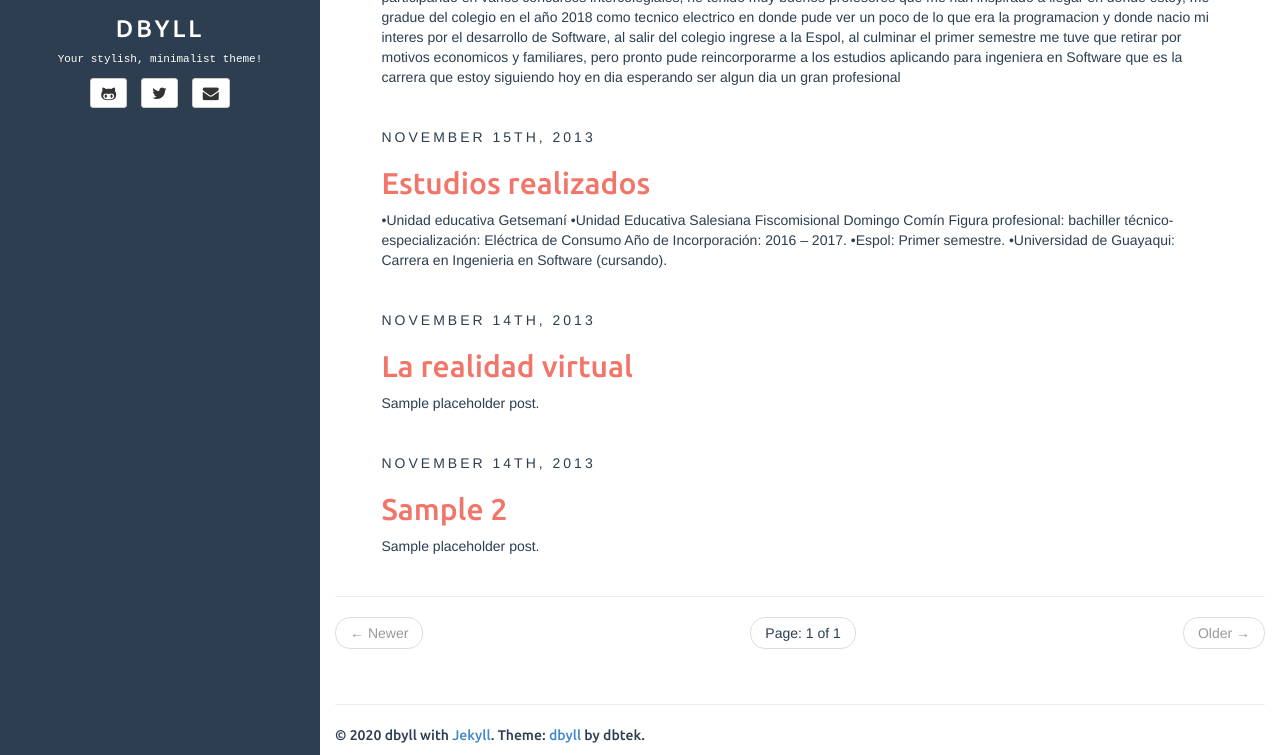
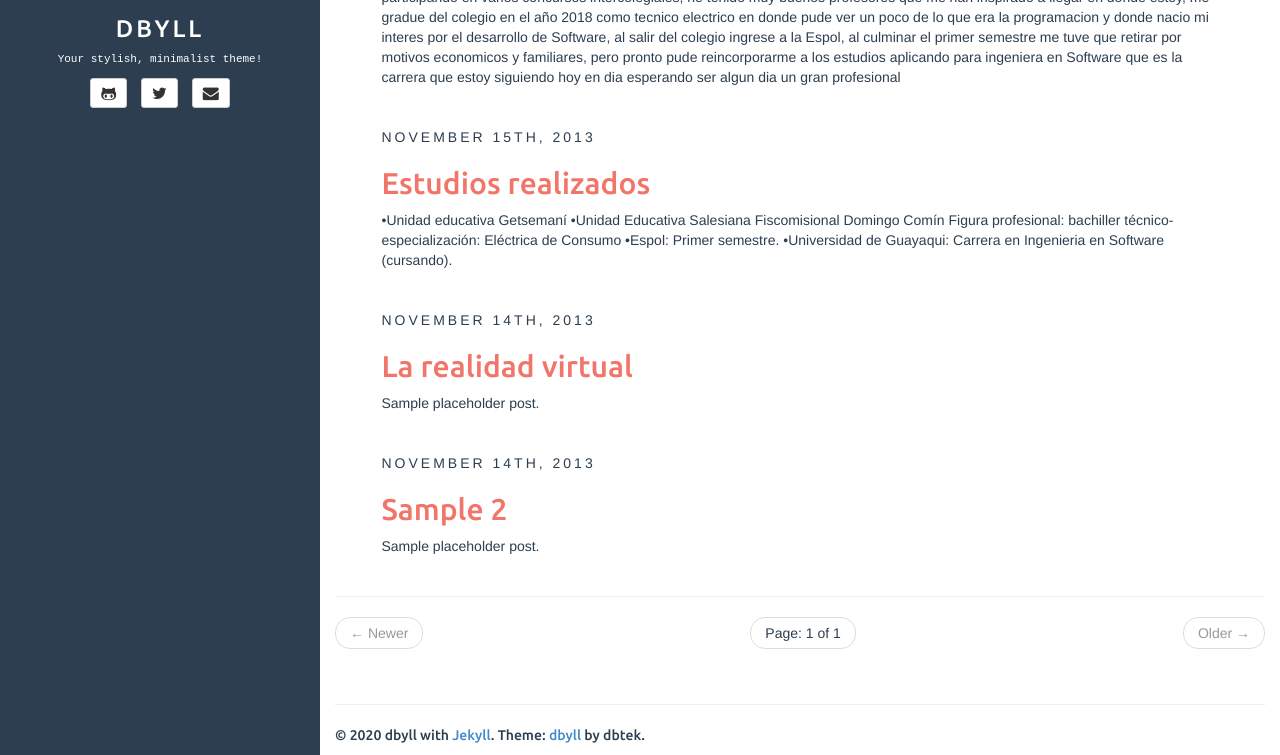
Before and after one commit to sasolanom/sasolanom.github.io, a Jekyll site: the page built from index.html, in a window 1280 px wide and 1037 px high, cut to the strip 282-1037 px from the top of the window. Built offline with Jekyll 4.4.1, drawn with Linux system fonts in a browser that asks for light colours; the list of posts is cut into pages by our own code.

Commit message:
Update 2013-11-15-configuration.md

```diff
--- a/_posts/2013-11-15-configuration.md
+++ b/_posts/2013-11-15-configuration.md
@@ -9,8 +9,6 @@ fullview: true
 
 •Unidad educativa Getsemaní
 •Unidad Educativa Salesiana Fiscomisional Domingo Comín
-Figura profesional: bachiller técnico-especialización:
-Eléctrica de Consumo
-Año de Incorporación: 2016 – 2017.
+ Figura profesional: bachiller técnico-especialización: Eléctrica de Consumo
 •Espol: Primer semestre.
 •Universidad de Guayaqui: Carrera en Ingenieria en Software (cursando).
```
